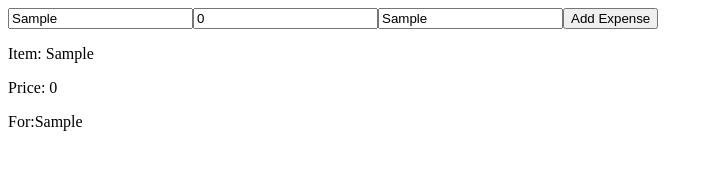
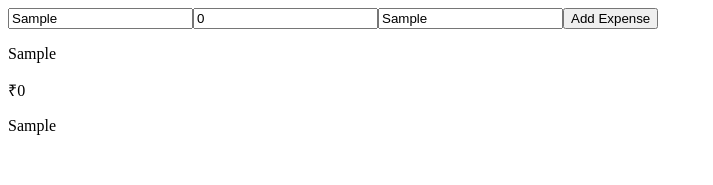
Before and after one commit to cd-queue/expense-tracker, a React (Vite) app: page / in a window 1280 px wide. Both pictures are taken after typing "Sample", "Sample" into the empty fields and a click on the button "Add Expense". Shown: the top 185 px of the page, without its empty margins (0-713 px from the left). Built offline with nearby package versions, Linux system fonts and the light colour scheme.

Commit message:
add item display feature

```diff
--- a/src/components/ExpenseItem.jsx
+++ b/src/components/ExpenseItem.jsx
@@ -1,8 +1,12 @@
-import React from 'react'
+import React from 'react';
 
-const ExpenseItem = () => {
+const ExpenseItem = ({expense}) => {
   return (
-    <div>ExpenseItem</div>
+    <div>
+      <p>{expense.title}</p>
+      <p>₹{expense.amount}</p>
+      <p>{expense.category}</p>
+    </div>
   )
 }
 
--- a/src/components/ExpenseList.jsx
+++ b/src/components/ExpenseList.jsx
@@ -1,15 +1,12 @@
-import React from 'react'
+import React from 'react';
+import ExpenseItem from './ExpenseItem';
 
 const ExpenseList = ({expenses}) => {
   return (
     <>
       {expenses.map(item => {
         return (
-          <div key={item.title}>
-          <p>Item: {item.title}</p>
-          <p>Price: {item.amount}</p>
-          <p>For:{item.category}</p>
-          </div>
+          <ExpenseItem expense={item}></ExpenseItem>
         )
       })}
     </>
```
